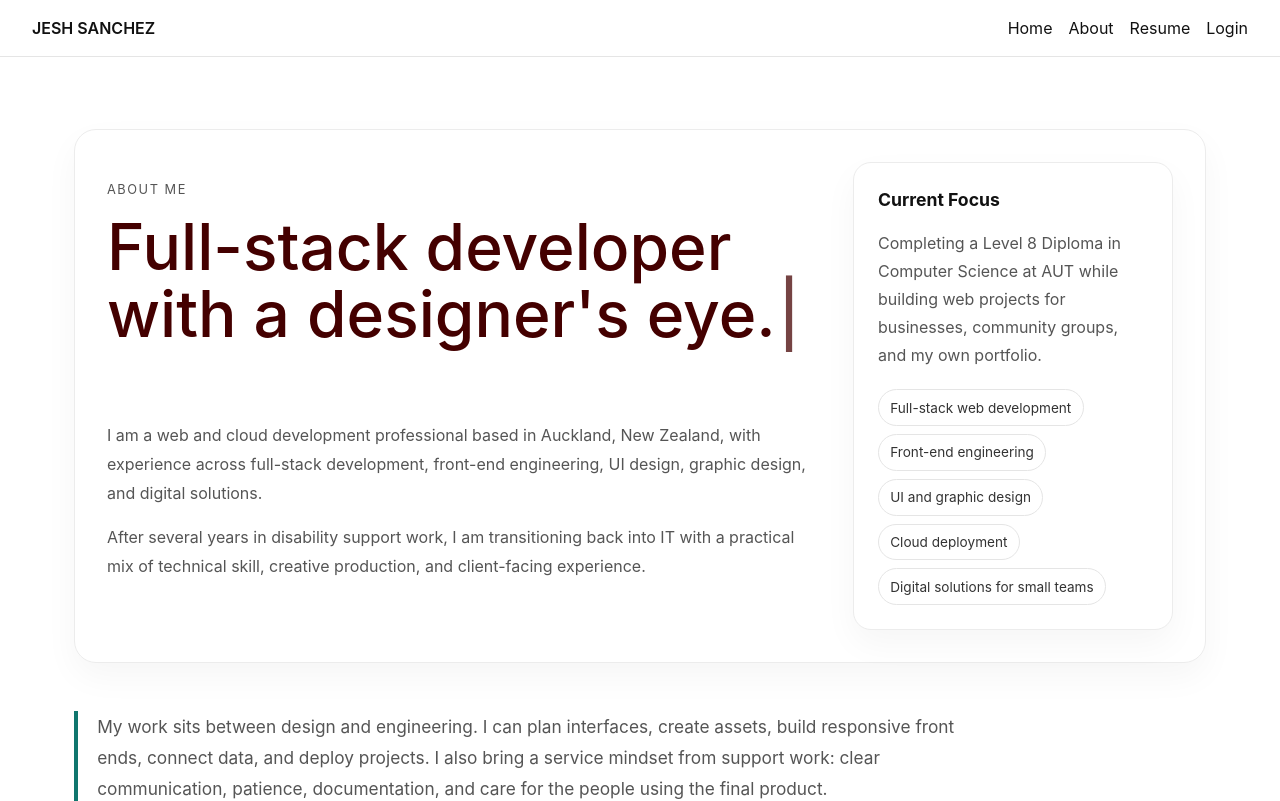
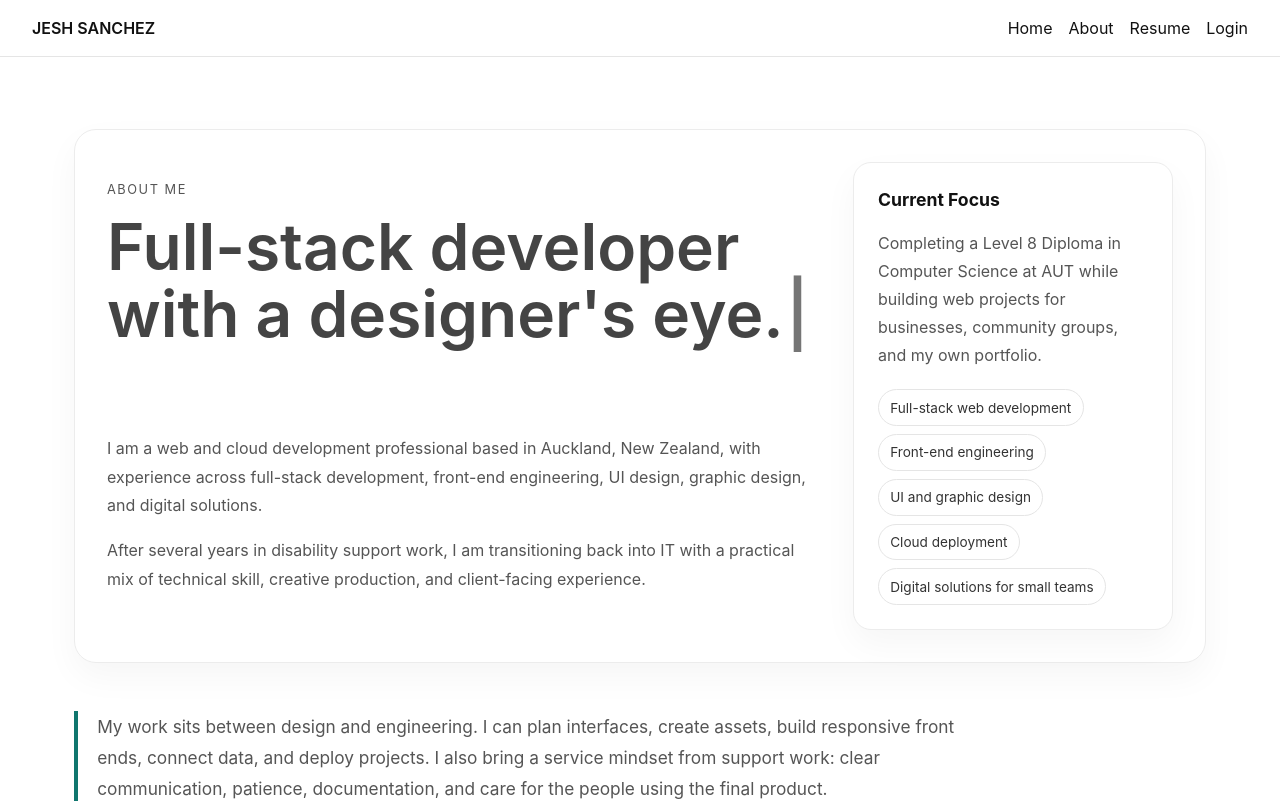
Before and after one commit to jeshurunjet/gallery-portfolio, a React (Vite) app in the folder frontend/: page /about in a window 1280 px wide. Shown: the top 801 px of the page. Built offline with nearby package versions, Linux system fonts and the light colour scheme; no server answers.

Commit message:
final edit for animated text

```diff
--- a/frontend/src/index.css
+++ b/frontend/src/index.css
@@ -2621,9 +2621,9 @@ main {
 /* ----- Animated Text ----- */
 .about-typing-line {
   font-size: clamp(1.4rem, 3vw, 2rem);
-  font-weight: 500;
-  color: #400;
-  min-height: 3em;
+  font-weight: 600;
+  color: #444;
+  min-height: 3.2em;
 }
 .typing-text {
   display: inline;
```
